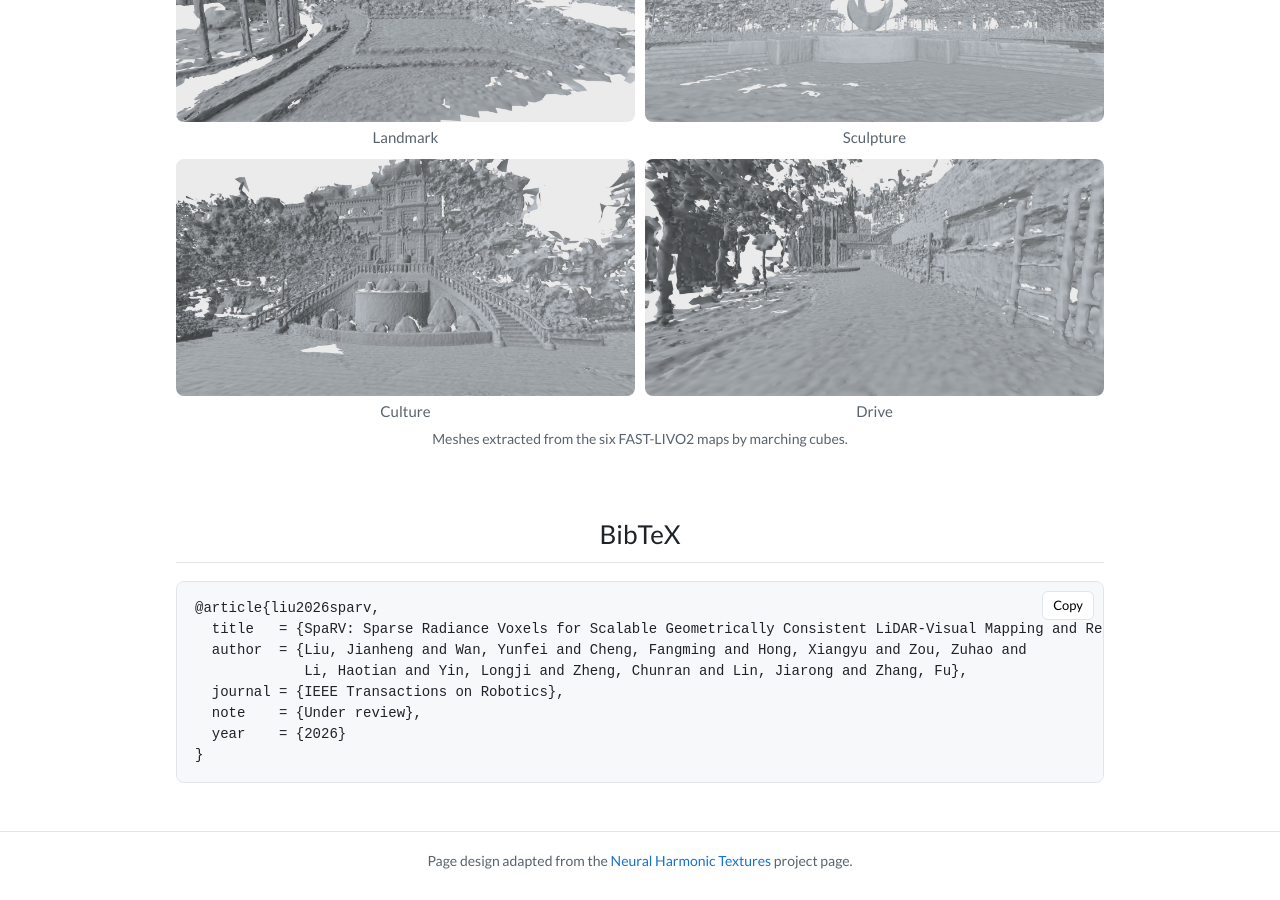
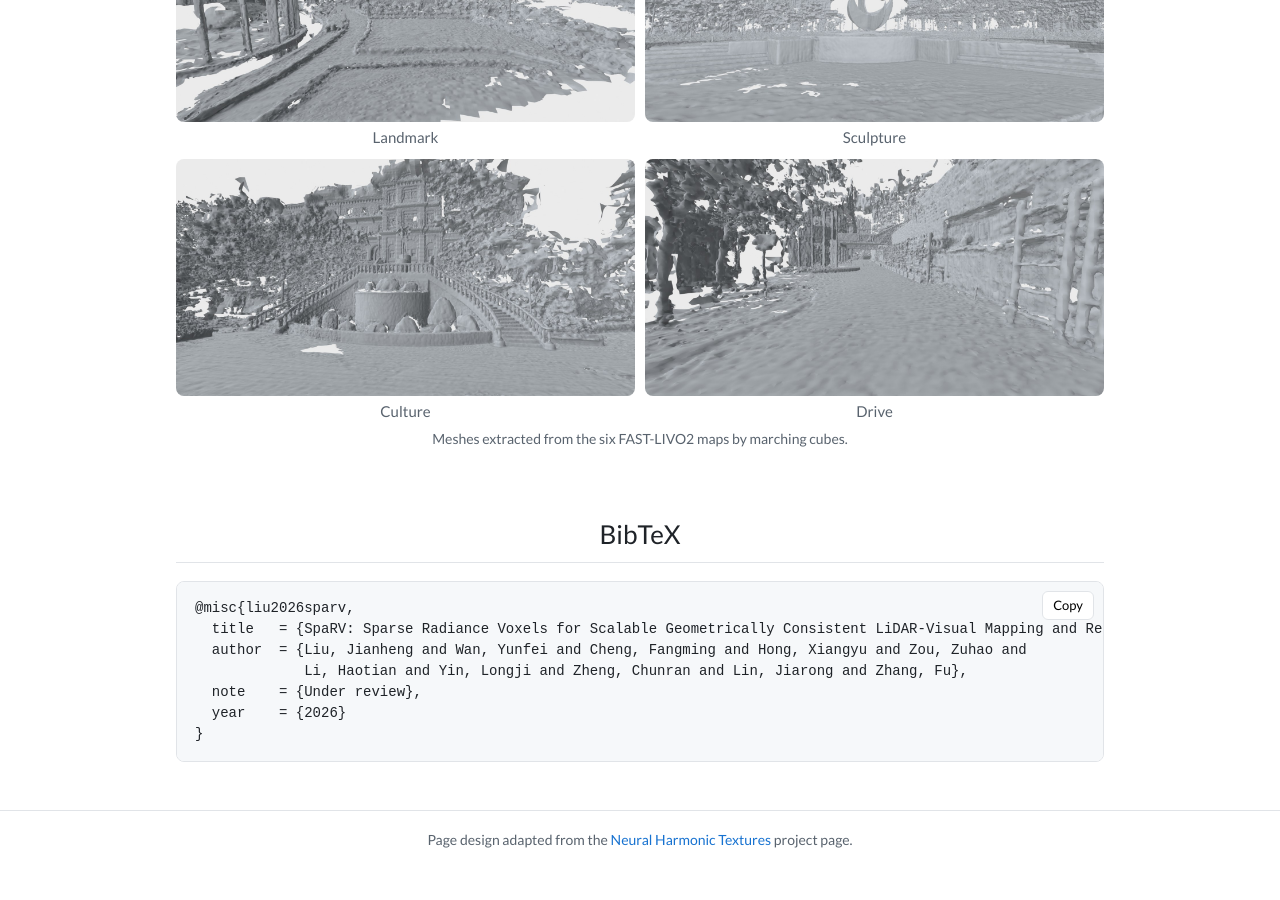
Before and after one commit to jianhengLiu/jianhengLiu.github.io, a Jekyll site: the page Projects/SpaRV/index.html, which Jekyll copies as it is, in a window 1280 px wide and 900 px high, scrolled down 17744 px. Built offline with Jekyll 4.4.1, drawn with Linux system fonts in a browser that asks for light colours; after the commit the page ends 18623 px from its top, so only the background shows below that; some of the changed text lies outside the part shown.

Commit message:
SpaRV: drop the journal name from the page and site entries
The project page header, its BibTeX entry (now @misc), the homepage
publication list and the projects page say "Under review" without naming
where.

Co-Authored-By: Claude Opus 5.5 <noreply@anthropic.com>

```diff
--- a/Projects/SpaRV/index.html
+++ b/Projects/SpaRV/index.html
@@ -67,7 +67,7 @@
         <span>and <a href="https://mars.hku.hk/people.html">Fu Zhang</a></span>
       </p>
       <p class="affil">The University of Hong Kong</p>
-      <p class="venue">IEEE Transactions on Robotics (under review)</p>
+      <p class="venue">Under review</p>
 
       <div class="buttons">
         <a class="btn is-disabled" data-link="paper">
@@ -716,11 +716,10 @@
       <hr>
       <div class="bib">
         <button type="button">Copy</button>
-<pre>@article{liu2026sparv,
+<pre>@misc{liu2026sparv,
   title   = {SpaRV: Sparse Radiance Voxels for Scalable Geometrically Consistent LiDAR-Visual Mapping and Rendering},
   author  = {Liu, Jianheng and Wan, Yunfei and Cheng, Fangming and Hong, Xiangyu and Zou, Zuhao and
              Li, Haotian and Yin, Longji and Zheng, Chunran and Lin, Jiarong and Zhang, Fu},
-  journal = {IEEE Transactions on Robotics},
   note    = {Under review},
   year    = {2026}
 }</pre>
```
Also changed, not shown: _pages/about.md (+1 -1 lines), _pages/projects.md (+1 -1 lines).
